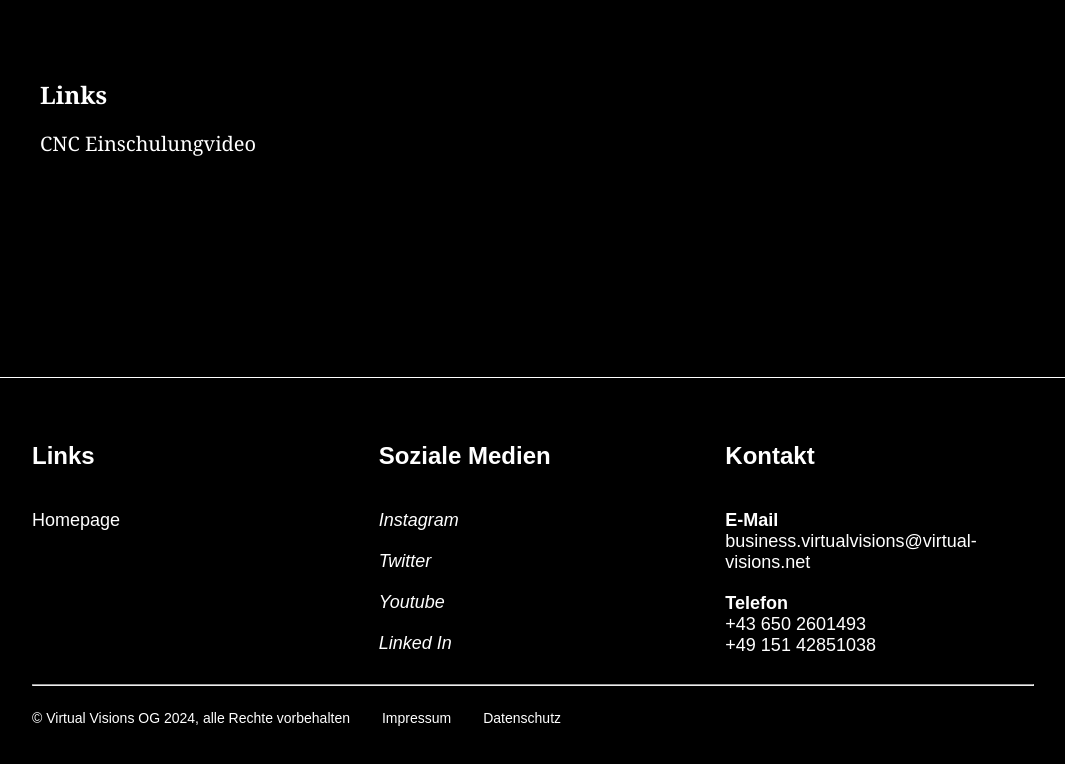
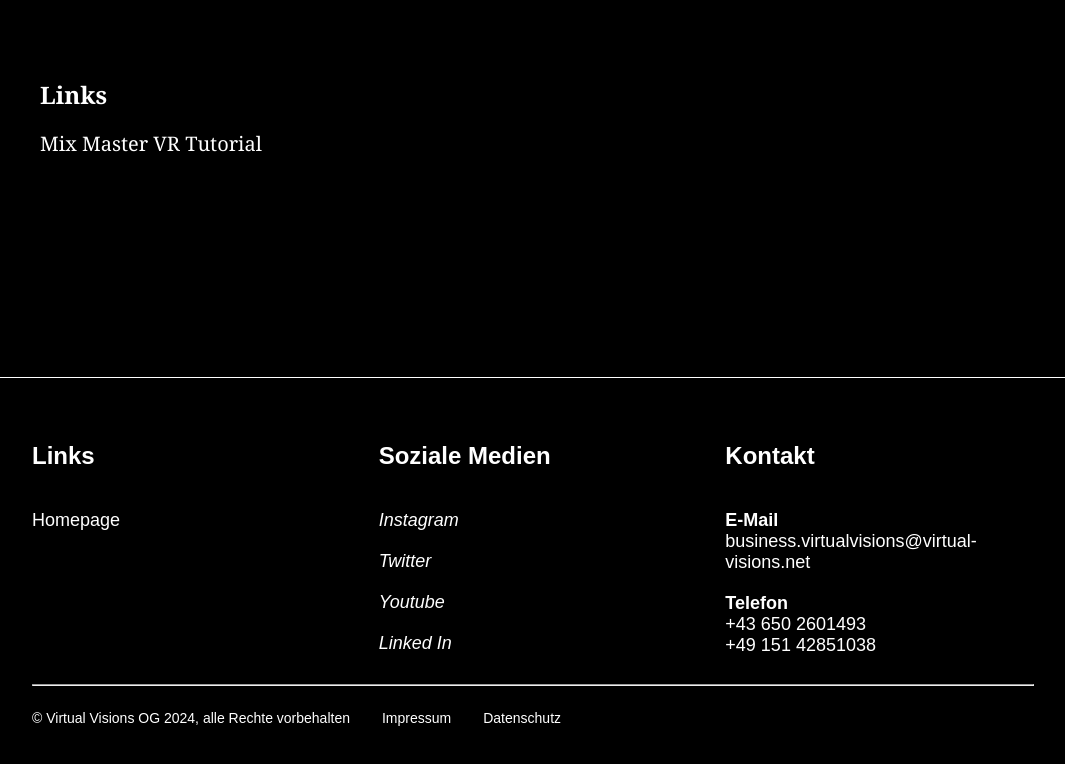
Before and after one commit to Virtual-Visions/Website, a React (Create React App) app: page /mixMasterVR in a window 1280 px wide. Shown: the part 3138-3902 px from the top of the page, without its empty margins (108-1173 px from the left). Built offline with nearby package versions, Linux system fonts and the light colour scheme.

Commit message:
pcitures

```diff
--- a/src/components/MixMasterVR.js
+++ b/src/components/MixMasterVR.js
@@ -181,8 +181,8 @@ function App() {
                         <a href="https://portfolio.fh-salzburg.ac.at/projects/2022-memoria-mmp3" style={linkStyle}>
                             {language === 'de' ? 'Portfolio FH Salzburg' : 'FH Salzburg Portfolio'}
                         </a>*/}
-                        <a href="https://www.youtube.com/watch?v=IS9g_EJFyIA&ab_channel=VirtualVisionss" style={linkStyle}>
-                            {language === 'de' ? 'CNC Einschulungvideo' : 'CNC Introduction video'}
+                        <a href="https://www.youtube.com/watch?v=nO5FOBfHhU8&ab_channel=VirtualVisions" style={linkStyle}>
+                            {language === 'de' ? 'Mix Master VR Tutorial' : 'Mix Master VR Tutorial Playtrough'}
                         </a>
                     </p>
                 </section>
--- a/src/components/Section3.js
+++ b/src/components/Section3.js
@@ -15,13 +15,13 @@ const App = () => {
       url: '/memoria',
     },
     {
-      imageSrc: 'Environment.jpg',
+      imageSrc: 'CNC_CoverImage.jpg',
       headerTextDe: 'CNC Fräse Einschulung',
       headerTextEn: 'CNC Milingmachine Introduction',
       url: '/cncMachine',
     },
     {
-      imageSrc: 'Bar.png',
+      imageSrc: 'MixMaster_VR_CoverImage.png',
       headerTextDe: 'MixMasterVR',
       headerTextEn: 'MixMasterVR',
       url: '/mixMasterVR',
```
Also changed, not shown: public/CNC_CoverImage.png (added), public/MixMasterVR/MixMaster_VR_CoverImage.png (added).
